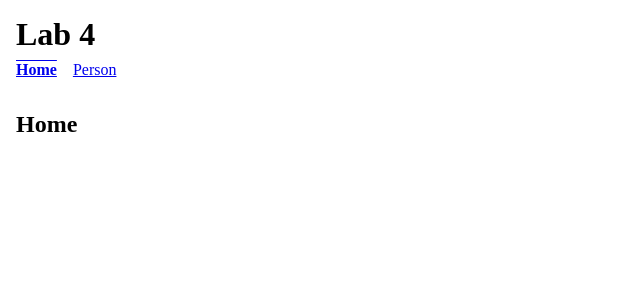
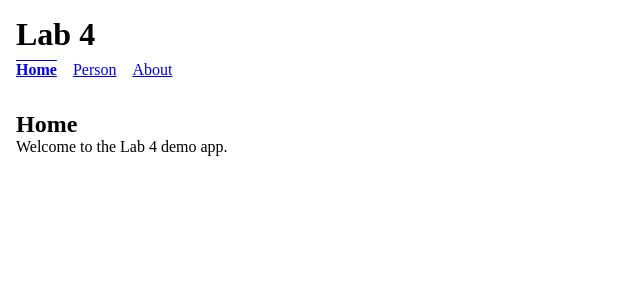
Before and after one commit to noper1080/MSIS207_24520199_Nguyen_Thanh_Binh_Lab4, a React (Vite) app in the folder client/: page / in a window 1280 px wide. Shown: the top 300 px of the page, without its empty margins (0-640 px from the left). Built offline with nearby package versions, Linux system fonts and the light colour scheme.

Commit message:
feat(router): add home and about routes with nested layout navigation

```diff
--- a/client/src/App.jsx
+++ b/client/src/App.jsx
@@ -2,14 +2,16 @@ import { lazy, Suspense } from 'react';
 import { Route, Routes } from 'react-router';
 import Layout from './components/Layout.jsx';
 import Skeleton from './components/Skeleton.jsx';
+import About from './pages/About.jsx';
+import Home from './pages/Home.jsx';
 
 const PersonDetail = lazy(() => import('./pages/PersonDetail.jsx'));
 
 export default function App() {
   return (
     <Routes>
-      <Route element={<Layout />}>
-        <Route index element={<h2>Home</h2>} />
+      <Route path="/" element={<Layout />}>
+        <Route index element={<Home />} />
         <Route
           path="person"
           element={
@@ -18,6 +20,7 @@ export default function App() {
             </Suspense>
           }
         />
+        <Route path="about" element={<About />} />
       </Route>
     </Routes>
   );
--- a/client/src/components/Layout.jsx
+++ b/client/src/components/Layout.jsx
@@ -26,6 +26,14 @@ export default function Layout() {
                 Person
               </NavLink>
             </li>
+            <li>
+              <NavLink
+                to="/about"
+                className={({ isActive }) => (isActive ? styles.active : styles.link)}
+              >
+                About
+              </NavLink>
+            </li>
           </ul>
         </nav>
       </header>
--- /dev/null
+++ b/client/src/pages/About.jsx
@@ -0,0 +1,9 @@
+/** About page rendered at /about. */
+export default function About() {
+  return (
+    <section>
+      <h2>About</h2>
+      <p>This app demonstrates React Router v7 nested layouts.</p>
+    </section>
+  );
+}
--- /dev/null
+++ b/client/src/pages/Home.jsx
@@ -0,0 +1,9 @@
+/** Home page rendered at the index route. */
+export default function Home() {
+  return (
+    <section>
+      <h2>Home</h2>
+      <p>Welcome to the Lab 4 demo app.</p>
+    </section>
+  );
+}
```
